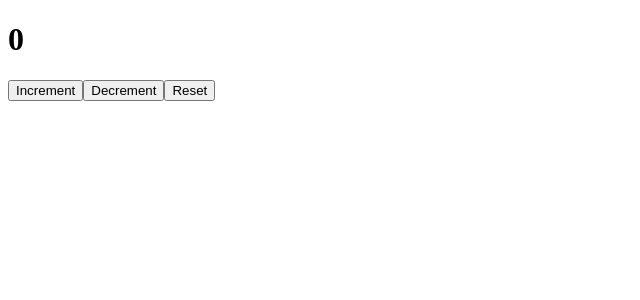
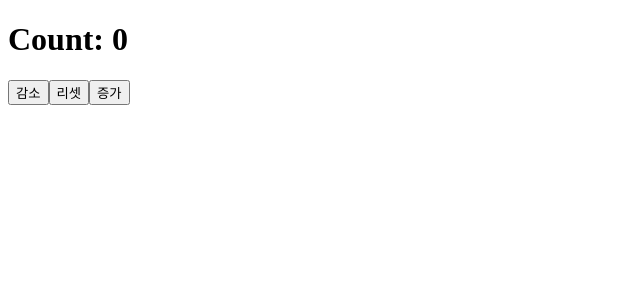
Before and after one commit to kwantke/reactjs_typescript, a React (Vite) app: page / in a window 1280 px wide. Shown: the top 300 px of the page, without its empty margins (0-640 px from the left). Built offline with nearby package versions, Linux system fonts and the light colour scheme.

Commit message:
useReducer 사용법

```diff
--- a/src/App.tsx
+++ b/src/App.tsx
@@ -1,9 +1,15 @@
-import Count from "./components/count/count";
+import { useReducer } from "react";
+import countReducer from "./reducer/countReducer";
 
 export default function App() {
+  const [count, countDispatch] = useReducer(countReducer, 0);
+
   return (
     <>
-      <Count />
+      <h1>Count: {count}</h1>
+      <button onClick={() => countDispatch({ type: "DECREMENT" })}>감소</button>
+      <button onClick={() => countDispatch({ type: "RESET" })}>리셋</button>
+      <button onClick={() => countDispatch({ type: "INCREMENT" })}>증가</button>
     </>
   );
 }
--- /dev/null
+++ b/src/reducer/countReducer.ts
@@ -0,0 +1,12 @@
+export default function countReducer(count: number, action: { type: string }) {
+  switch (action.type) {
+    case "INCREMENT":
+      return count + 1;
+    case "DECREMENT":
+      return count - 1;
+    case "RESET":
+      return 0;
+    default:
+      return count;
+  }
+}
```
